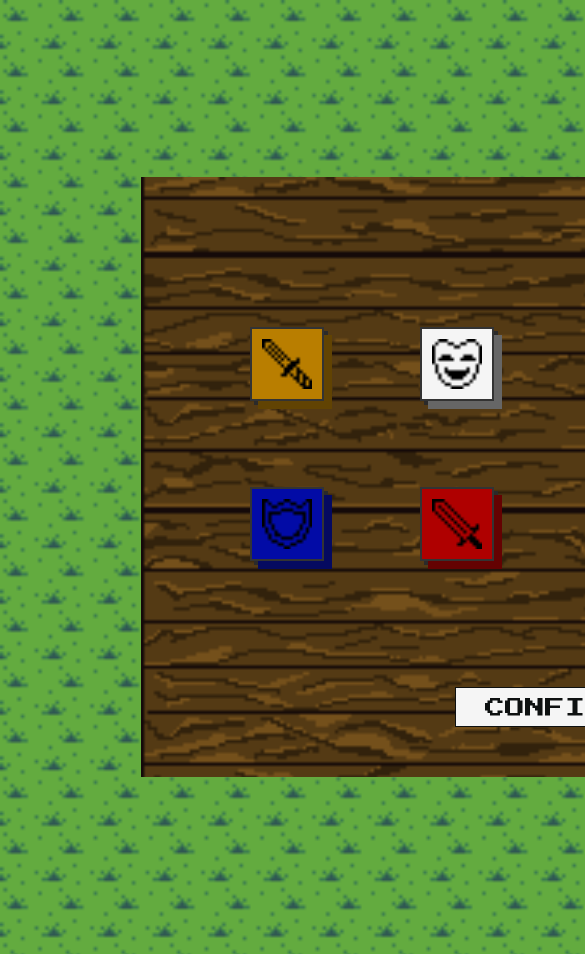
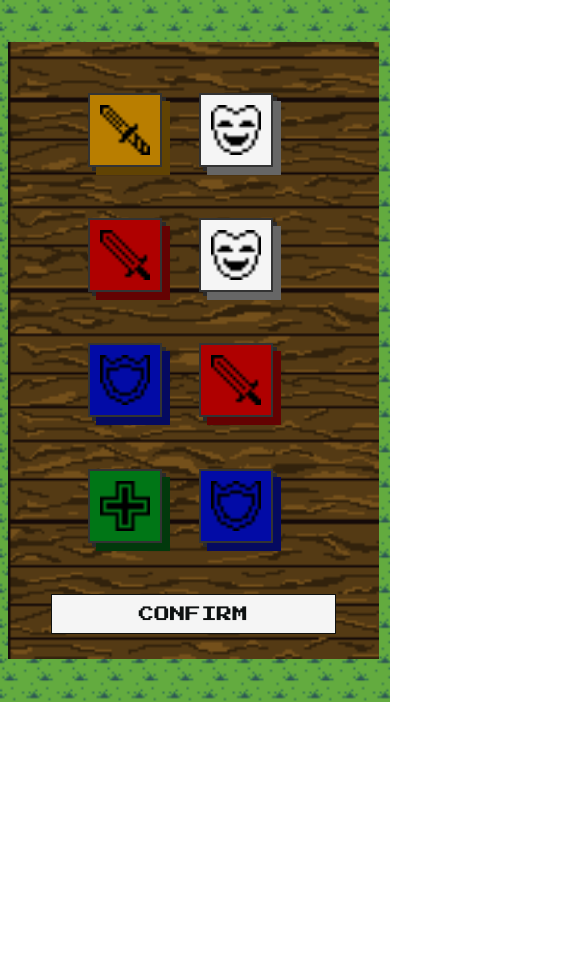
Before and after one commit to pslib-cz/2025-p3a-webgame-fps, a React (Vite) app in the folder fps_tcg.client/: page /game/diceRoll in a window 390 px wide. Shown: the top 954 px of the page, 585 px wide, since content can reach past the window. After the commit the page ends 844 px from the top, so only its background shows below. Built offline with nearby package versions, Linux system fonts and the light colour scheme.

Commit message:
support card show(not finished)

```diff
--- a/fps_tcg.client/src/pages/PlayPage.tsx
+++ b/fps_tcg.client/src/pages/PlayPage.tsx
@@ -6,6 +6,7 @@ import Hand from "../components/Hand"
 import cat from "../assets/blehcat.png"
 import type { CardType, DiceSymbol } from '../types'
 import Dice from '../components/Dice'
+import lamma from '../assets/coollama.png'
 
 type PlayPageProps = {
     onCardPicked: () => void;
@@ -18,9 +19,23 @@ const characters = [
     { id: 3, name: "Bleh Cat", type: "attack" as CardType, imgSrc: cat, health: 10, shield: 10 }
 ];
 
+const mySupport = [
+    { id: 10, name: "Cool Lamma", type: "support" as CardType, imgSrc: lamma, supportCost: 7, supportEffect: "Your enemy stop 1 turn"},
+    { id: 11, name: "Cool Lamma", type: "support" as CardType, imgSrc: lamma, supportCost: 7, supportEffect: "Your enemy stop 1 turn"},
+    { id: 12, name: "Cool Lamma", type: "support" as CardType, imgSrc: lamma, supportCost: 7, supportEffect: "Your enemy stop 1 turn"},
+    { id: 13, name: "Cool Lamma", type: "support" as CardType, imgSrc: lamma, supportCost: 7, supportEffect: "Your enemy stop 1 turn"},
+    { id: 14, name: "Cool Lamma", type: "support" as CardType, imgSrc: lamma, supportCost: 7, supportEffect: "Your enemy stop 1 turn"},
+    { id: 15, name: "Cool Lamma", type: "support" as CardType, imgSrc: lamma, supportCost: 7, supportEffect: "Your enemy stop 1 turn"}
+];
+
 export const PlayPage: FC<PlayPageProps> = ({ onCardPicked, diceSymbols}) => {
     const [activeCard, setActiveCard] = useState<number | null>(null)
+    const [showAllSupport, setShowAllSupport] = useState(false);
     const [cards, setCards] = useState([]);
+
+    const handleSupportClick = () => {
+        setShowAllSupport(true);
+    }
 
     useEffect(() => {
         const fetchCards = async () => {
@@ -55,6 +70,10 @@ export const PlayPage: FC<PlayPageProps> = ({ onCardPicked, diceSymbols}) => {
                 <Hand cards={cards} activeCharacterId={activeCard} onCharacterActive={handleCharacterSelect}/>
                 <Hand cards={characters} activeCharacterId={activeCard} onCharacterActive={handleCharacterSelect} />
             </div>
+            <div className={style.supportCards} onClick={handleSupportClick}>
+                <Hand cards={showAllSupport ? mySupport : mySupport.slice(0, 2)}
+                activeCharacterId={activeCard} onCharacterActive={handleCharacterSelect} />
+            </div>
             <div className={style.dicePanel}>
                 {diceSymbols.map((symbol, index) => (
                     <Dice key={index} symbol={symbol} isSelected={false} onClick={() => {}} />
--- a/fps_tcg.client/src/styles/DeckPage.module.css
+++ b/fps_tcg.client/src/styles/DeckPage.module.css
@@ -5,7 +5,7 @@
     background-attachment: fixed;
     background-position: center;
     margin: -1em 0 0 0;
-    padding: 145px 100px;
+    padding: 15.58em 6.25em;
 }
 .DeckPage p{
     border: 1px solid var(--primary-btn-text);
--- a/fps_tcg.client/src/styles/DiceRollPage.module.css
+++ b/fps_tcg.client/src/styles/DiceRollPage.module.css
@@ -1,11 +1,10 @@
 .dicePageBody{
     background-image: url('../assets/GRASS_1-modified.png');
     background-repeat: repeat;
-    background-position: top left;
     background-size: cover;
     display: flex;
     justify-content: center;
-    padding: 177px 100px;
+    padding: 12.72vw 5vh;
 }
 .selectionContainer{
     background-image: url('../assets/pixil-frame-2.png');
@@ -14,34 +13,55 @@
     display: flex;
     flex-direction: column;
     align-items: center;
+    max-width: 1200px;
     width: 80%;
-    padding: 50px;
+    padding: 5vh 3vw;
     height: auto;
 }
 .diceContainer{
     display: grid;
     grid-template-columns: repeat(4, 1fr);
     grid-template-rows: repeat(2, 1fr);
-    gap: 60px 70px;
-    padding: 100px;
+    gap: 4vh 4vw;
+    padding: 6.25em;
 }
 .confirmButton {
     border: 1px solid var(--primary-btn-text);
     background-color: var(--white);
     color: var(--primary-btn-text);
     width: 200px;
-    height: 40px;
+    height: 2.5rem;
     font-size: 20px;
     text-align: center;
     align-content: center;
-    padding: 10px;
+    padding: 0.5rem;
     font-family: "Press Start 2P", system-ui;
 }
 @media (min-width: 2000px) {
     .dicePageBody{
-        padding: 357px 100px;
+        padding: 50em 10em;
     }
     .selectionContainer{
         width: 85%;
     }
 }
+@media (max-width: 900px){
+    .dicePageBody{
+        padding: 5vh 2vw;
+        flex-direction: column;
+    }
+    .selectionContainer{
+        width: 95%;
+        padding: 3vh 2vw;
+    }
+    .diceContainer{
+        grid-template-columns: repeat(2, 1fr);
+        grid-template-rows: auto;
+        gap: 3vh 3vw;
+        padding: 3vh;
+    }
+    .confirmButton{
+        width: 80%;
+        font-size: clamp(14px, 4vw, 18px);
+    }
+}
--- a/fps_tcg.client/src/styles/PlayPage.module.css
+++ b/fps_tcg.client/src/styles/PlayPage.module.css
@@ -4,7 +4,7 @@
     background-repeat: no-repeat;
     background-position: center;
     display: grid;
-    grid-template-columns: 1fr 1fr 1fr;
+    grid-template-columns: 1fr 1fr 0.75fr 0.75fr;
     grid-template-rows: auto;
     height: 100vh;
 }
@@ -29,7 +29,8 @@
     background-size: cover;
     margin-left: auto;
     justify-items: center;
-    padding: 25px;
+    align-items: center;
+    padding: 1.5rem;
 }
 .deckBox{
     position: absolute;
@@ -40,8 +41,9 @@
     gap: 25px;
 }
 .deckBox img{
-    width: 350px;
-    height: 200px;
+    width: 80%;
+    max-width: 350px;
+    height: auto;
 }
 .playPanel{
     grid-column: 2;
@@ -51,3 +53,11 @@
     padding: 20px 0;
     justify-self: center;
 }
+.supportCards{
+    position: relative;
+    margin: 1rem auto;
+    cursor: pointer;
+}
+.supportCards > *{
+    color: var(--white);
+}
```
Also changed, not shown: fps_tcg.client/src/components/Hand.module.css (line endings or trailing spaces).
